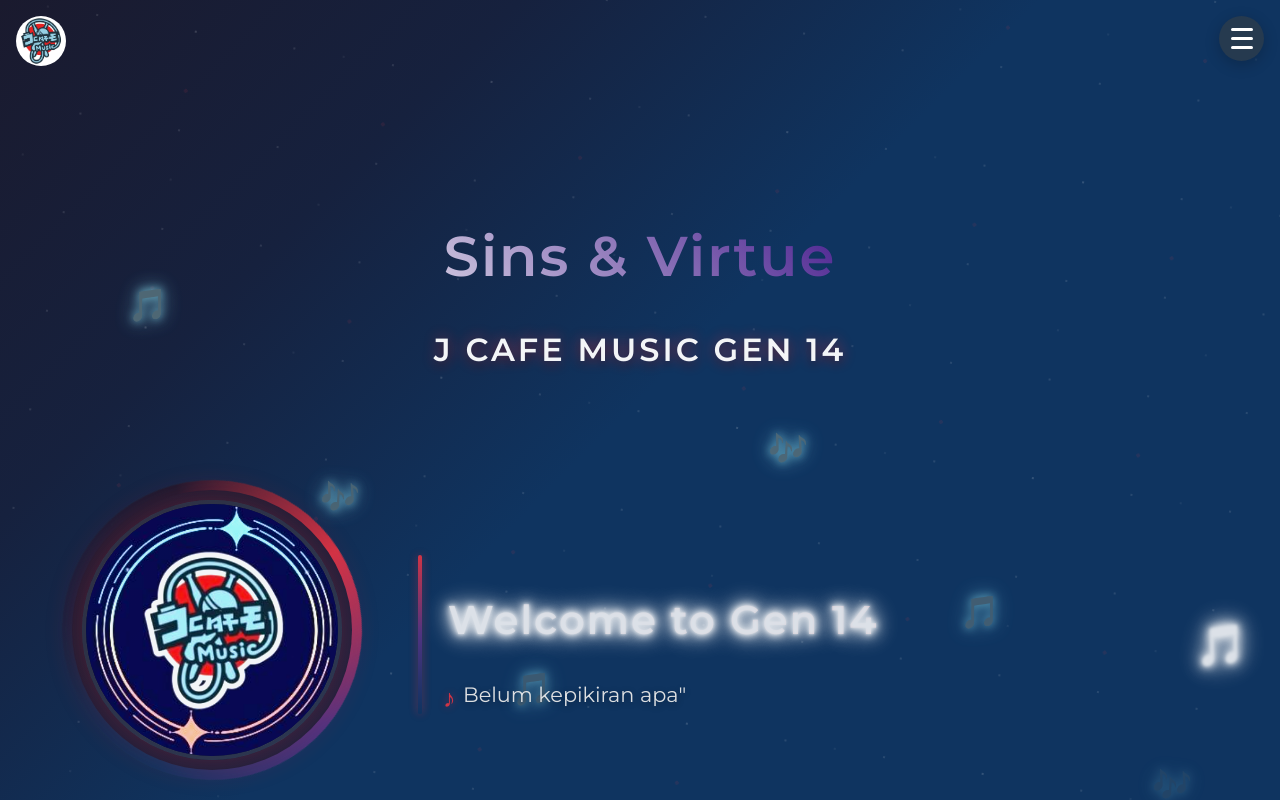
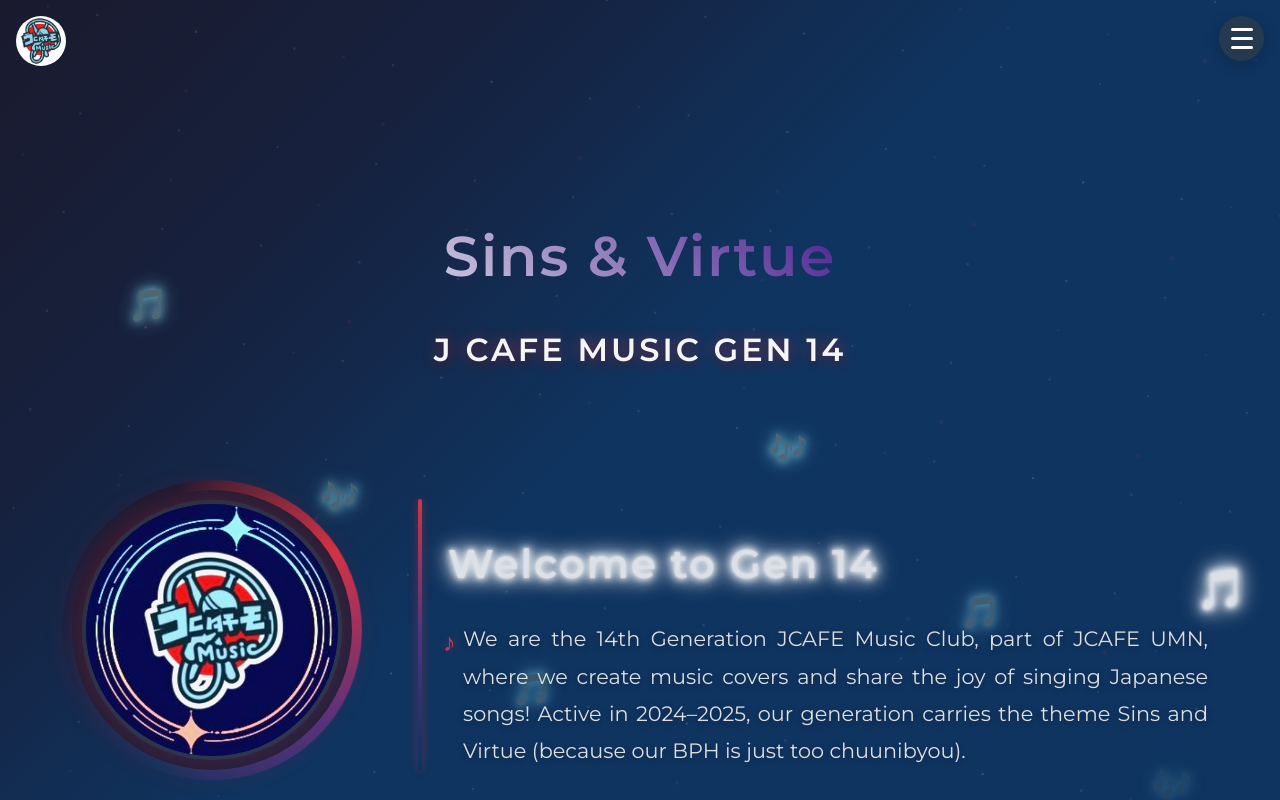
Before and after one commit to foodkin/JCafe_Music, a React (Vite) app in the folder Jmusic/: page /gen14 in a window 1280 px wide. Shown: the top 800 px of the page. Built offline with nearby package versions, Linux system fonts and the light colour scheme; a web font is replaced by a local one.

Commit message:
Gen 14 Des

```diff
--- a/Jmusic/src/Pages/Gen/Gen14.jsx
+++ b/Jmusic/src/Pages/Gen/Gen14.jsx
@@ -295,7 +295,7 @@
               </div>
               <div className="gen14-intro-description">
                 <h3 className="gen14-intro-title" style={montserratStyle}>Welcome to Gen 14</h3>
-                <p className="gen14-intro-text" style={montserratStyle}>Belum kepikiran apa"</p>
+                <p className="gen14-intro-text" style={montserratStyle}>We are the 14th Generation JCAFE Music Club, part of JCAFE UMN, where we create music covers and share the joy of singing Japanese songs! Active in 2024–2025, our generation carries the theme Sins and Virtue (because our BPH is just too chuunibyou).</p>
               </div>
             </div>
 
```
